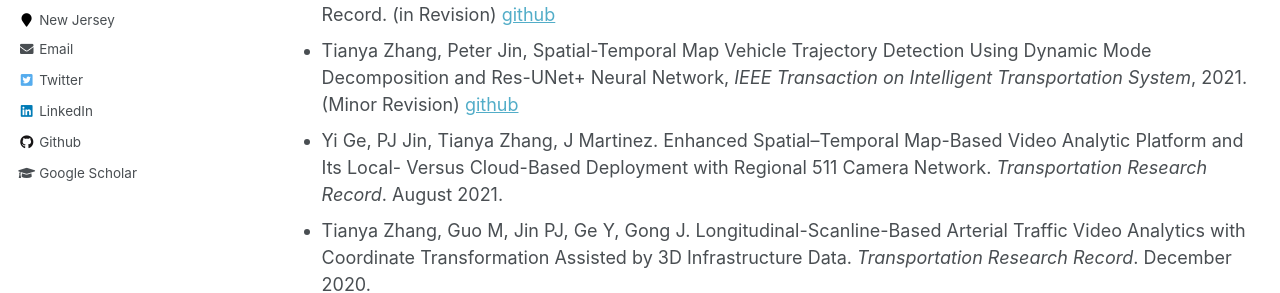
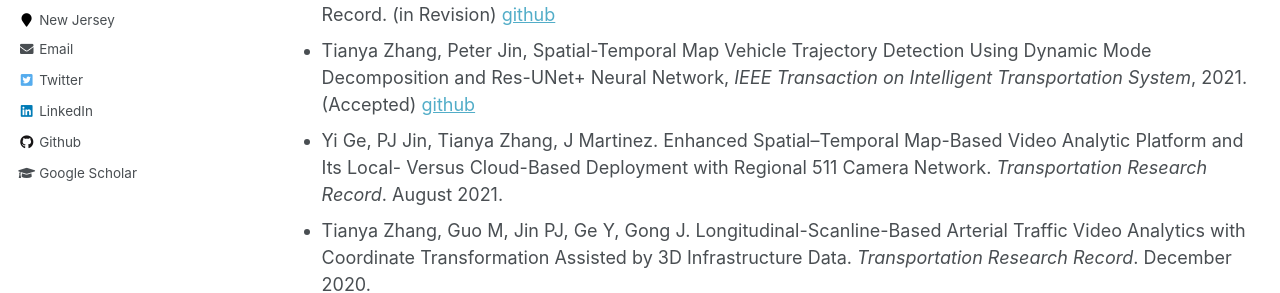
Before and after one commit to TeRyZh/Website, a Jekyll site: the page built from _pages/publications.md, in a window 1280 px wide and 900 px high. Shown: the part 365-658 px from the top of the window. Built offline with Jekyll 4.4.1, drawn with Linux system fonts in a browser that asks for light colours.

Commit message:
Update publications.md

```diff
--- a/_pages/publications.md
+++ b/_pages/publications.md
@@ -18,7 +18,7 @@ author_profile: true
 ### Journals
 * Tianya Zhang, Peter Jin, Brennan. T, McVeigh, K. Traffic Signal Performance Measurements Generated with Stop-Bar Detector and Shockwave Theory. *Journal of Transportation Engineering, Part A: Systems*, 2021. (in Review)
 * Tianya Zhang, Peter Jin, Yi Ge, Ryhan Moghe, Xiaowen Jiang. Vehicle Detection for 511 Traffic Cameras with U-Shaped Dual Attention Inception Neural Networks and Spatial-Temporal Map. Transportation Reserach Record. (in Revision) [github](https://github.com/TeRyZh/Detection-is-Tracking-511-CCTV-Camera-Vehicle-Detection-Using-STMap-and-DAIU-Net)
-* Tianya Zhang, Peter Jin, Spatial-Temporal Map Vehicle Trajectory Detection Using Dynamic Mode Decomposition and Res-UNet+ Neural Network, *IEEE Transaction on Intelligent Transportation System*, 2021. (Minor Revision) [github](https://github.com/TeRyZh/Reconstruction-NGSIM-Trajectory-with-DMD-and-Res_UNet_plus)
+* Tianya Zhang, Peter Jin, Spatial-Temporal Map Vehicle Trajectory Detection Using Dynamic Mode Decomposition and Res-UNet+ Neural Network, *IEEE Transaction on Intelligent Transportation System*, 2021. (Accepted) [github](https://github.com/TeRyZh/Reconstruction-NGSIM-Trajectory-with-DMD-and-Res_UNet_plus)
 * Yi Ge, PJ Jin, Tianya Zhang, J Martinez. Enhanced Spatial–Temporal Map-Based Video Analytic Platform and Its Local- Versus Cloud-Based Deployment with Regional 511 Camera Network. *Transportation Research Record*. August 2021.
 * Tianya Zhang, Guo M, Jin PJ, Ge Y, Gong J. Longitudinal-Scanline-Based Arterial Traffic Video Analytics with Coordinate Transformation Assisted by 3D Infrastructure Data. *Transportation Research Record*. December 2020.
 * Tianya Zhang, Peter J. Jin, A Longitudinal Scanline based Vehicle Trajectory Reconstruction Method for High-Angle Traffic Video, *Transportation Research: Part C*, 103, 104-128, June 2019.
```
